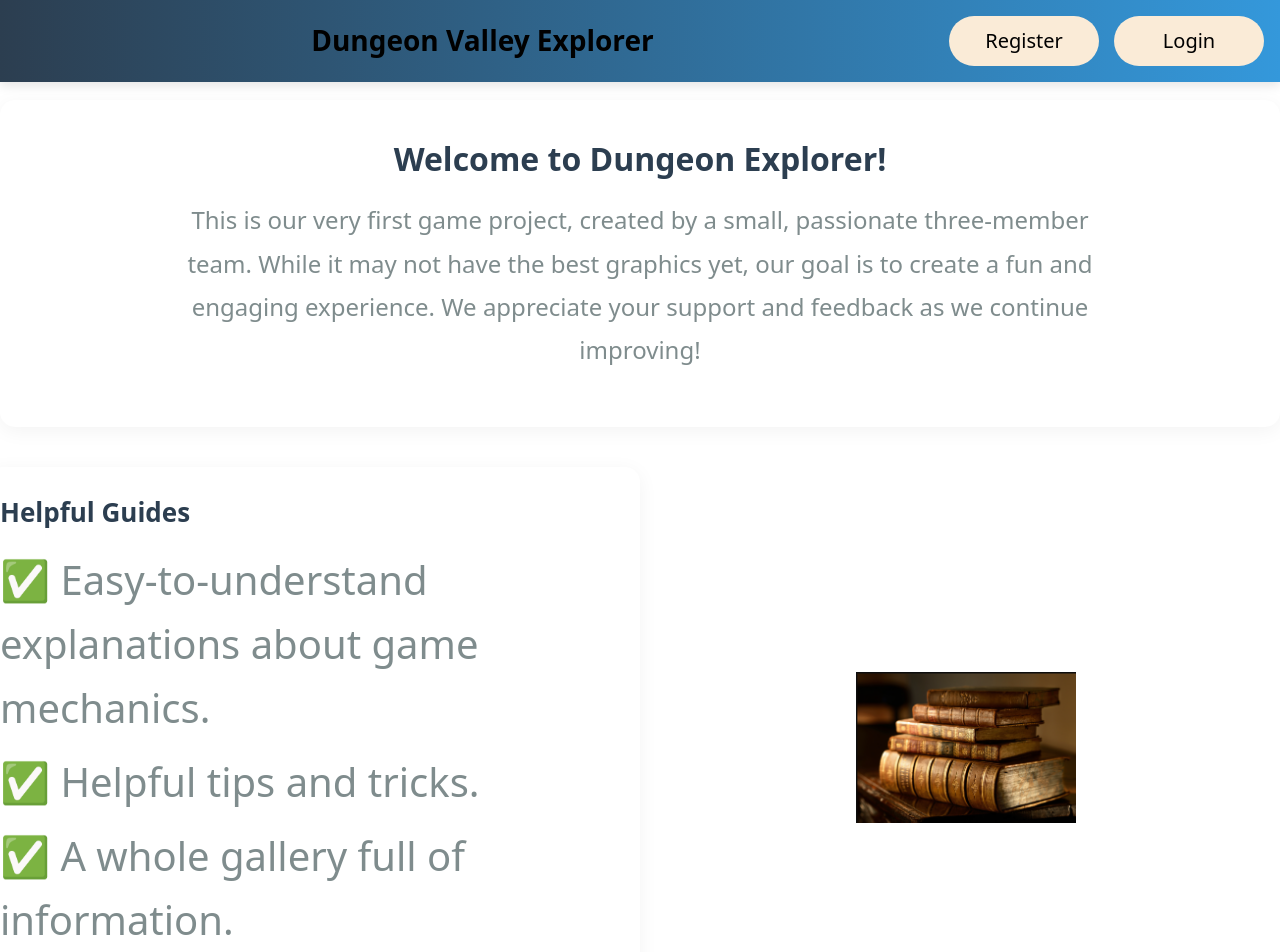
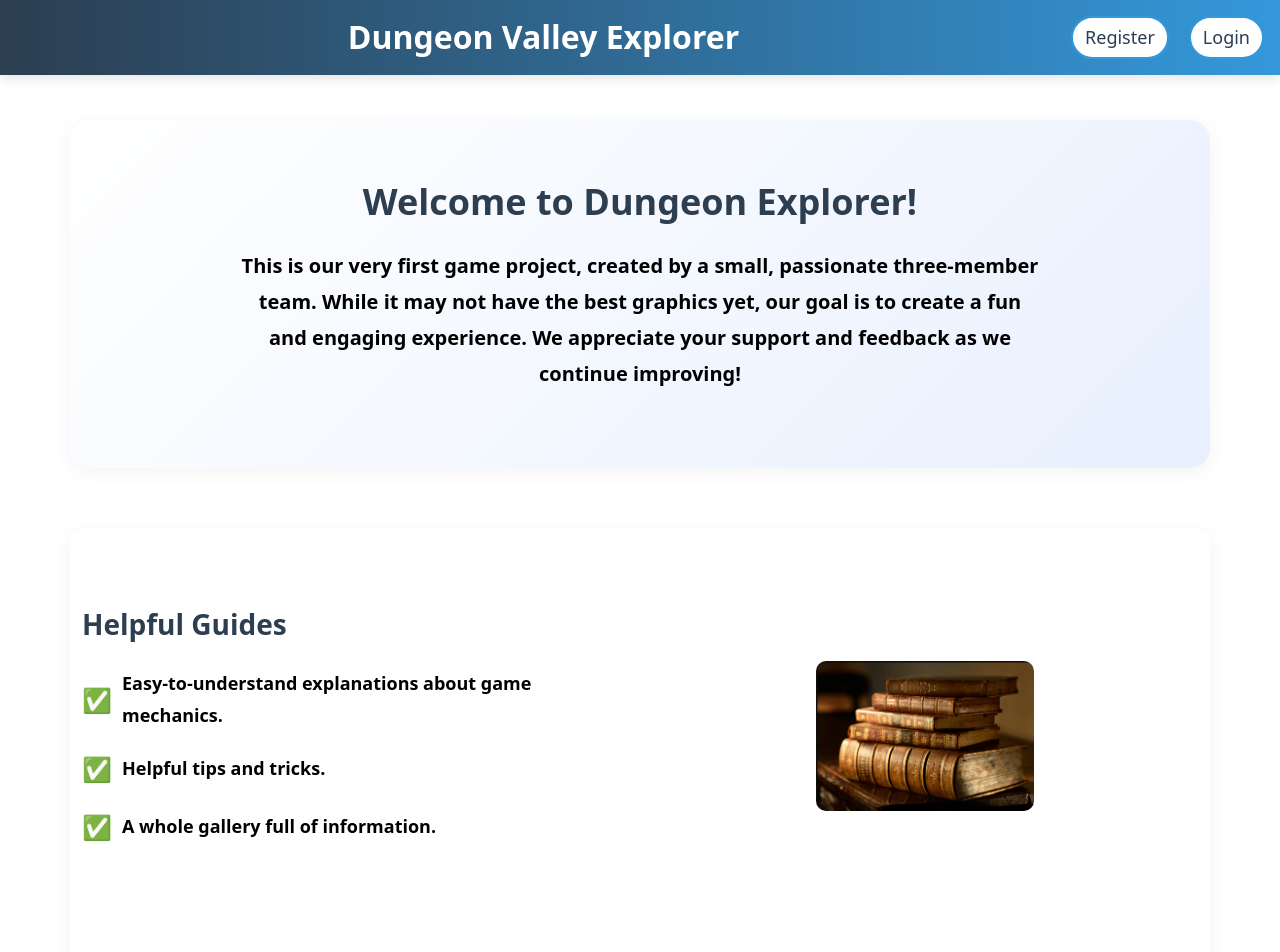
Before and after one commit to KTomi005/Web-main-4-, a React (Vite) app in the folder Web-main (4)/Web-main/frontend/: page / in a window 1280 px wide. Shown: the top 952 px of the page. Built offline with nearby package versions, Linux system fonts and the light colour scheme.

Commit message:
változtatások

```diff
--- a/Web-main (4)/Web-main/frontend/src/KezdoLap/KezdoLap.jsx
+++ b/Web-main (4)/Web-main/frontend/src/KezdoLap/KezdoLap.jsx
@@ -21,42 +21,45 @@ const KezdoLap = () => {
                 </div>
             </header>
 
-            {/* Informational Section */}
-            <section className="Informational">
+            {/* Hero/Informational Section */}
+            <section className="Informational text-center">
                 <h3>Welcome to Dungeon Explorer!</h3>
-                <p className="lead mx-auto w-75">
+                <p className="lead mx-auto Welcome">
                     This is our very first game project, created by a small, passionate three-member team. While it may not have the best graphics yet,
                     our goal is to create a fun and engaging experience. We appreciate your support and feedback as we continue improving!
                 </p>
             </section>
 
-            {/* Helpful Guides Section */}
-            <section className="row align-items-center mb-5">
+            {/* Combined Guides and Community Section in a Single Frame */}
+            <section className="combined-section container">
+                {/* Helpful Guides */}
+                <div className="row align-items-center mb-4 guide-section">
                     <div className="col-md-6 info-block">
                         <h2>Helpful Guides</h2>
                         <ul>
-                        <li>✅ Easy-to-understand explanations about game mechanics.</li>
-                        <li>✅ Helpful tips and tricks.</li>
-                        <li>✅ A whole gallery full of information.</li>
+                            <li><span className="icon">✅</span> Easy-to-understand explanations about game mechanics.</li>
+                            <li><span className="icon">✅</span> Helpful tips and tricks.</li>
+                            <li><span className="icon">✅</span> A whole gallery full of information.</li> {/* Fixed syntax error here */}
                         </ul>
                     </div>
                     <div className="col-md-6 text-center">
-                    <img src="/oldbook.png"  alt="Helpful Guides" className="img-fluid kep" />
+                        <img src="/oldbook.png" alt="Helpful Guides" className="img-fluid kep" />
                     </div>
-            </section>
+                </div>
 
-            {/* Friendly Community Section */}
-            <section className="row align-items-center flex-row-reverse mb-5">
+                {/* Friendly Community */}
+                <div className="row align-items-center flex-row-reverse community-section">
                     <div className="col-md-6 info-block">
                         <h2>A Friendly Community</h2>
                         <ul>
-                        <li>💬 A place to chat about the game.</li>
-                        <li>🆘 Ask for help from fellow players.</li>
-                        <li>🛡️ Moderated to keep a safe and friendly environment.</li>
+                            <li><span className="icon">💬</span> A place to chat about the game.</li>
+                            <li><span className="icon">🆘</span> Ask for help from fellow players.</li>
+                            <li><span className="icon">🛡️</span> Moderated to keep a safe and friendly environment.</li>
                         </ul>
                     </div>
                     <div className="col-md-6 text-center">
                         <img src="/electonicbook.png" alt="Friendly Community" className="img-fluid kep" />
+                    </div>
                 </div>
             </section>
         </div>
--- a/Web-main (4)/Web-main/frontend/src/css/KezdoLap.css
+++ b/Web-main (4)/Web-main/frontend/src/css/KezdoLap.css
@@ -1,23 +1,22 @@
 /* Reset and Base Styles */
 body {
     margin: 0;
-    font-family: 'Poppins', Arial, sans-serif; /* Use a modern font */
-    background-color: #f5f7fa; /* Light background for contrast */
+    font-family: 'Poppins', Arial, sans-serif;
+    background-color: #f5f7fa;
+    color: #333;
 }
-p{
-    font-size: x-large !important;
+.Welcome{
+    color: black !important;
+    font-weight: 600 !important;
 }
 li{
-    font-size: 40px !important;
-}
-.kep{
-    width: 35%;
-    height: 35%;
+    color: black !important;
+    font-weight: 600 !important ;
 }
 /* Top Navigation */
 .topnav {
-    background: linear-gradient(90deg, #2c3e50, #3498db); /* Gradient background */
-    padding: 15px;
+    background: linear-gradient(90deg, #2c3e50, #3498db);
+    padding: 15px 30px;
     position: fixed;
     top: 0;
     left: 0;
@@ -25,87 +24,91 @@ li{
     display: flex;
     align-items: center;
     justify-content: space-between;
-    box-shadow: 0 4px 10px rgba(0, 0, 0, 0.1); /* Subtle shadow */
+    box-shadow: 0 4px 10px rgba(0, 0, 0, 0.1);
     z-index: 1000;
 }
 
 .topnav h1 {
-    color: black;
+    color: #fff;
     font-weight: 700;
-    font-size: 28px;
-    text-align: center;
+    font-size: 32px;
     margin: 0;
     flex-grow: 1;
-    font-size: bolder !important;
-}
-
-.btn {
-    color: black !important;
-    background-color:antiquewhite !important; /* Primary blue */
-    border: none;
-    border-radius: 25px !important;
-    height: 50px;
-    width: 150px;
-    font-weight: 600;
-    cursor: pointer;
-    transition: all 0.3s ease;
-    font-size: 20px !important;
-}
-
-.btn:hover {
-    background-color: #2980b9 !important; /* Darker shade on hover */
-    transform: translateY(-2px); /* Subtle lift effect */
-    box-shadow: 0 4px 8px rgba(0, 0, 0, 0.15);
+    text-align: center;
 }
 
 .button-container {
     display: flex;
-    gap: 15px;
+    gap: 20px;
+}
+
+.btn {
+    color: #2c3e50 !important;
+    background-color: #ffffff !important;
+    border: 2px solid #3498db !important;
+    border-radius: 25px !important;
+    padding: 10px 25px;
+    font-weight: 600;
+    font-size: 18px !important;
+    cursor: pointer;
+    transition: all 0.3s ease;
+}
+
+.btn:hover {
+    background-color: #3498db !important;
+    color: #fff !important;
+    transform: translateY(-2px);
+    box-shadow: 0 4px 8px rgba(0, 0, 0, 0.15);
 }
 
 /* Informational Section */
 .Informational {
-    margin-top: 100px; /* More space for fixed nav */
-    padding: 40px 20px;
+    margin-top: 120px;
+    padding: 60px 20px;
     text-align: center;
+    background: linear-gradient(135deg, #ffffff, #e8f0fe);
+    border-radius: 20px;
+    box-shadow: 0 4px 20px rgba(0, 0, 0, 0.05);
+    margin-bottom: 60px;
+}
+
+.Informational h3 {
+    font-size: 36px;
+    font-weight: 700;
+    color: #2c3e50;
+    margin-bottom: 25px;
+}
+
+.Informational p {
+    font-size: 20px !important;
+    color: #7f8c8d;
+    line-height: 1.8;
+    max-width: 800px;
+}
+
+/* Combined Section (Frame) */
+.combined-section {
     background-color: #fff;
     border-radius: 15px;
     box-shadow: 0 4px 20px rgba(0, 0, 0, 0.05);
-    margin-bottom: 40px;
-}
-
-.Informational h3 {
-    font-size: 32px;
-    font-weight: 700;
-    color: #2c3e50; /* Darker color for headings */
-    margin-bottom: 20px;
-}
-
-.Informational p {
-    font-size: 18px;
-    color: #7f8c8d; /* Softer gray for text */
-    line-height: 1.8;
+    padding: 40px 20px;
+    margin-bottom: 60px;
 }
 
 /* Info Blocks (Helpful Guides & Community) */
-.info-block {
-    padding: 30px;
-    background-color: #fff;
-    border-radius: 15px;
-    box-shadow: 0 4px 20px rgba(0, 0, 0, 0.05);
-    margin-bottom: 30px;
-    transition: transform 0.3s ease; /* Animation for hover */
+.guide-section, .community-section {
+    padding: 20px 0;
 }
 
-.info-block:hover {
-    transform: translateY(-5px); /* Lift effect on hover */
+.info-block {
+    padding: 20px;
 }
 
 .info-block h2 {
-    font-size: 26px;
+    font-size: 28px;
     font-weight: 600;
     color: #2c3e50;
-    margin-bottom: 20px;
+    margin-bottom: 25px;
 }
 
 .info-block ul {
@@ -113,59 +116,83 @@ li{
 }
 
 .info-block ul li {
-    font-size: 16px;
+    font-size: 18px !important;
     color: #7f8c8d;
-    line-height: 1.6;
-    margin-bottom: 10px;
+    line-height: 1.8;
+    margin-bottom: 15px;
     list-style: none;
+    display: flex;
+    align-items: center;
 }
 
-.info-block img {
-    max-width: 100%;
+.info-block ul li .icon {
+    margin-right: 10px;
+    font-size: 24px;
+}
+
+.kep {
+    width: 40%; /* Reduced size to be smaller and more proportional */
+    height: auto;
     border-radius: 10px;
-    box-shadow: 0 4px 15px rgba(0, 0, 0, 0.1);
     transition: transform 0.3s ease;
 }
 
-.info-block img:hover {
-    transform: scale(1.05); /* Slight zoom on hover */
+.kep:hover {
+    transform: scale(1.05);
 }
 
 /* Mobile Responsiveness */
 @media screen and (max-width: 858px) {
     .topnav {
         flex-direction: column;
-        padding: 20px 0;
+        padding: 20px;
     }
 
     .topnav h1 {
-        font-size: 24px;
+        font-size: 26px;
         margin-bottom: 15px;
     }
 
     .button-container {
-        flex-direction: column;
-        align-items: center;
+        flex-direction: row;
         gap: 10px;
     }
 
     .btn {
-        width: 80%;
+        padding: 8px 20px;
+        font-size: 16px !important;
+    }
+
+    .Informational {
+        margin-top: 150px;
+        padding: 40px 15px;
     }
 
     .Informational h3 {
-        font-size: 26px;
+        font-size: 28px;
     }
 
     .Informational p {
-        font-size: 16px;
+        font-size: 16px !important;
+    }
+
+    .combined-section {
+        padding: 20px 15px;
+    }
+
+    .info-block {
+        padding: 15px;
     }
 
     .info-block h2 {
-        font-size: 22px;
+        font-size: 24px;
     }
 
     .info-block ul li {
-        font-size: 14px;
+        font-size: 16px !important;
+    }
+
+    .kep {
+        width: 50%; /* Slightly larger on mobile for visibility, but still controlled */
     }
 }
```
Lines whose indentation alone changed are shown as unchanged.
